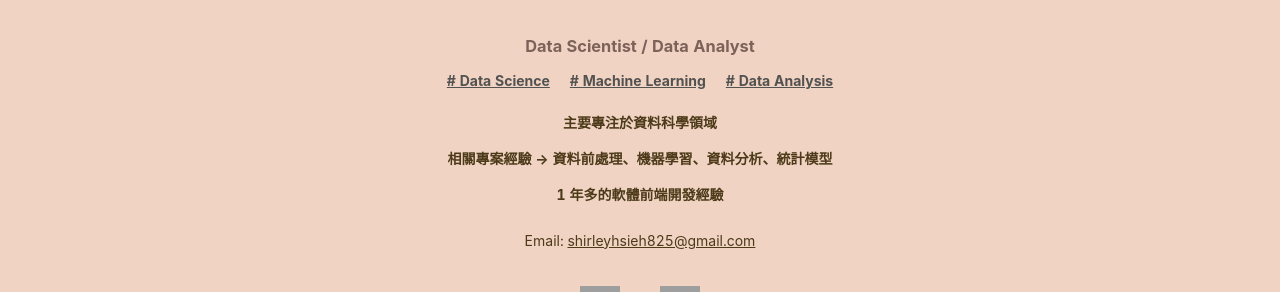
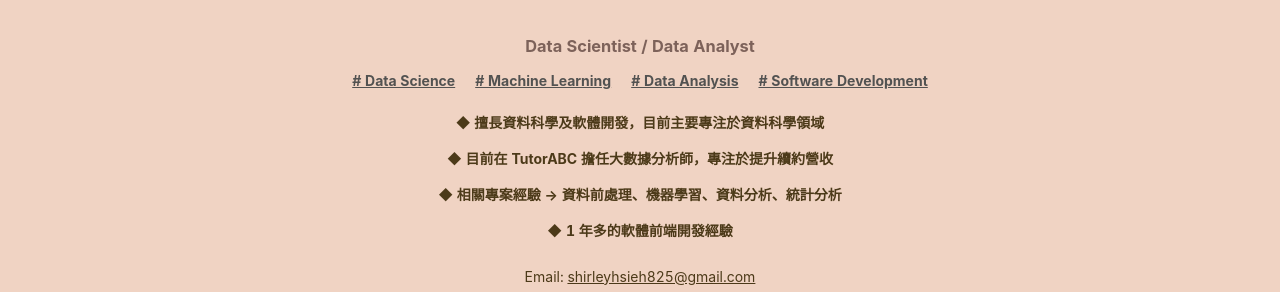
Before and after one commit to HsinShan/Portfolio-Blog, a React (Create React App) app: page / in a window 1280 px wide. Shown: the part 275-567 px from the top of the page. Built offline with nearby package versions, Linux system fonts and the light colour scheme; grey boxes are pictures that could not be loaded.

Commit message:
Update title block

```diff
--- a/src/components/main/title.js
+++ b/src/components/main/title.js
@@ -15,13 +15,15 @@ const Title = () => {
         <span># Data Science</span>
         <span># Machine Learning</span>
         <span># Data Analysis</span>
+        <span># Software Development</span>
       </div>
       <div className="about">
         <p>
-          主要專注於<span>資料科學</span>領域
+          ◆ 擅長資料科學及軟體開發，目前主要專注於<span>資料科學</span>領域
         </p>
-        <p>相關專案經驗 → 資料前處理、機器學習、資料分析、統計模型</p>
-        <p>1 年多的軟體前端開發經驗</p>
+        <p>◆ 目前在 TutorABC 擔任大數據分析師，專注於提升續約營收</p>
+        <p>◆ 相關專案經驗 → 資料前處理、機器學習、資料分析、統計分析</p>
+        <p>◆ 1 年多的軟體前端開發經驗</p>
       </div>
       <p>
         Email: <span className="email">shirleyhsieh825@gmail.com</span>
```
